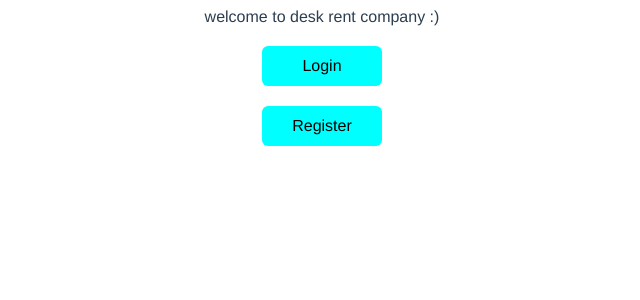
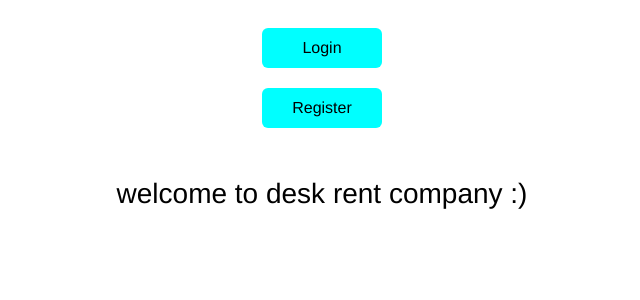
Before and after one commit to mebsn/rentdesks, a Vue app: page / in a window 1280 px wide. Shown: the top 300 px of the page, without its empty margins (318-958 px from the left). Built offline with nearby package versions, Linux system fonts and the light colour scheme.

Commit message:
added availability for rooms for user

```diff
--- a/src/App.vue
+++ b/src/App.vue
@@ -5,7 +5,6 @@
 </template>
 
 <script>
-
 export default {
   name: 'App',
   components: {
--- a/src/components/HelloWorld.vue
+++ b/src/components/HelloWorld.vue
@@ -1,8 +1,8 @@
 <template>
   <div class="container">
-    welcome to desk rent company :)
-    <div class="login" @click="goToLogin()">Login</div>
+    <div class="login" @click="goToLogin">Login</div>
     <div class="register">Register</div>
+  <div class="text"> welcome to desk rent company :)</div>
   </div>
 </template>
 
@@ -38,4 +38,9 @@ export default {
   margin-top:20px;
   cursor:pointer;
 }
+.text {
+  margin-top:50px;
+  font-size:28px;
+  color:black;
+}
 </style>
--- a/src/components/homepage.vue
+++ b/src/components/homepage.vue
@@ -1,7 +1,7 @@
 <template>
   <div class="container">
     <div class="welcome">wellcome {{ msg }}</div>
-    <div class="bigTable">
+    <div class="bigTable" v-if="showBigRoomForUser">
       <div>Big Room</div>
       <div class="desks"
         v-for="desk in bigRoomDesks"
@@ -14,7 +14,7 @@
         location:{{desk.location}}
       </div>
     </div>
-    <div class="bigTable">
+    <div class="bigTable" v-if="showSmallRoomForUser">
       <div>Small Room</div>
       <div class="desks"
         v-for="desk in smallRoomDesks"
@@ -42,10 +42,20 @@ export default {
       smallRoomDesks: this.$store.state.desks.desks.filter(
         (desk) => desk.place == "smallRoom"
       ),
+      showBigRoomForUser: true,
+      showSmallRoomForUser:true,
     };
   },
-  created() {
-    console.log(this.bigRoomDesks);
+  mounted() {
+    const isAvailable = (currentValue) => currentValue.istaken == true;
+    let statusBigRoom = this.bigRoomDesks.every(isAvailable);
+    let statusSmallRoom = this.smallRoomDesks.every(isAvailable);
+    console.log(statusSmallRoom);
+    if ((localStorage.getItem("userRole") == "client") && statusBigRoom == true) {
+      this.showBigRoomForUser = false;
+    } else if ((localStorage.getItem("userRole") == "client") && statusSmallRoom == true) {
+      this.showSmallRoomForUser = false;
+    }
   },
 };
 </script>
```
